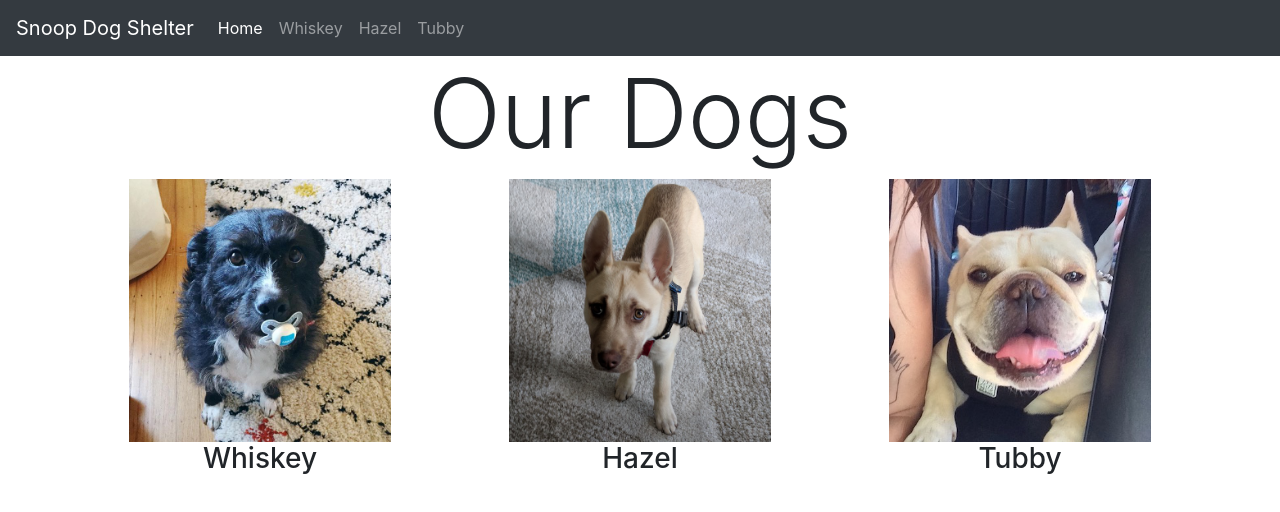
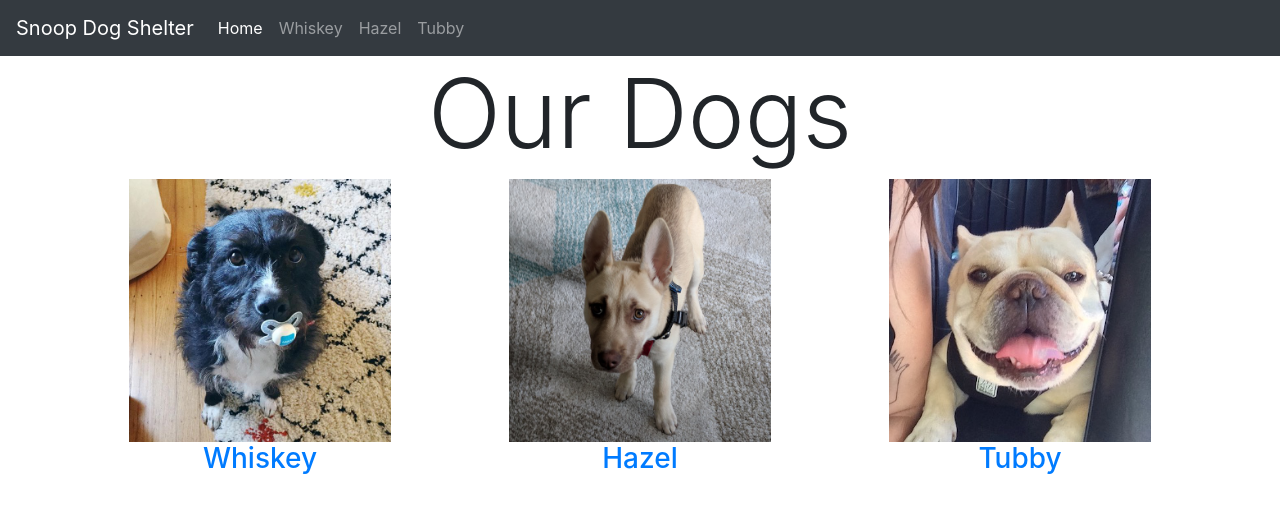
Before and after one commit to liviupreda/react-dog-finder, a React (Create React App) app: page /dogs in a window 1280 px wide. Shown: the top 512 px of the page. Built offline with nearby package versions, Linux system fonts and the light colour scheme.

Commit message:
DRY container in App.js; add Dog links in DogList.js

```diff
--- a/src/App.js
+++ b/src/App.js
@@ -45,7 +45,9 @@
     return (
       <div>
         <Navbar dogs={this.props.dogs} />
-        <Routes dogs={this.props.dogs} />
+        <div className="container">
+          <Routes dogs={this.props.dogs} />
+        </div>
       </div>
     );
   }
--- a/src/DogDetails.js
+++ b/src/DogDetails.js
@@ -6,16 +6,13 @@
   render() {
     let { dog } = this.props;
     return (
-      <div className="container">
       <div className="DogDetails row justify-content-center mt-5">
         <div className="col-11 col-lg-5">
           <div className="DogDetails-card card">
             <img className="card-img-top" src={dog.src} alt={dog.name} />
             <div className="card-body">
               <h2 className="card-title">{dog.name}</h2>
-                <h4 className="card-subtitle text-muted">
-                  {dog.age} years old
-                </h4>
+              <h4 className="card-subtitle text-muted">{dog.age} years old</h4>
             </div>
             <ul className="list-group list-group-flush">
               {dog.facts.map((fact, i) => (
@@ -32,7 +29,6 @@
           </div>
         </div>
       </div>
-      </div>
     );
   }
 }
--- a/src/DogList.js
+++ b/src/DogList.js
@@ -1,4 +1,5 @@
 import React, { Component } from "react";
+import { Link } from "react-router-dom";
 import "./DogList.css";
 
 class DogList extends Component {
@@ -6,7 +7,6 @@
     return (
       <div className="DogList">
         <h1 className="display-1 text-center">Our Dogs</h1>
-        <div className="container">
         <div className="row">
           {this.props.dogs.map(d => (
             <div
@@ -14,10 +14,11 @@
               key={d.name}
             >
               <img src={d.src} alt={d.name} />
-                <h3>{d.name}</h3>
+              <h3>
+                <Link to={`/dogs/${d.name}`}>{d.name}</Link>
+              </h3>
             </div>
           ))}
-          </div>
         </div>
       </div>
     );
```
Lines whose indentation alone changed are shown as unchanged.
